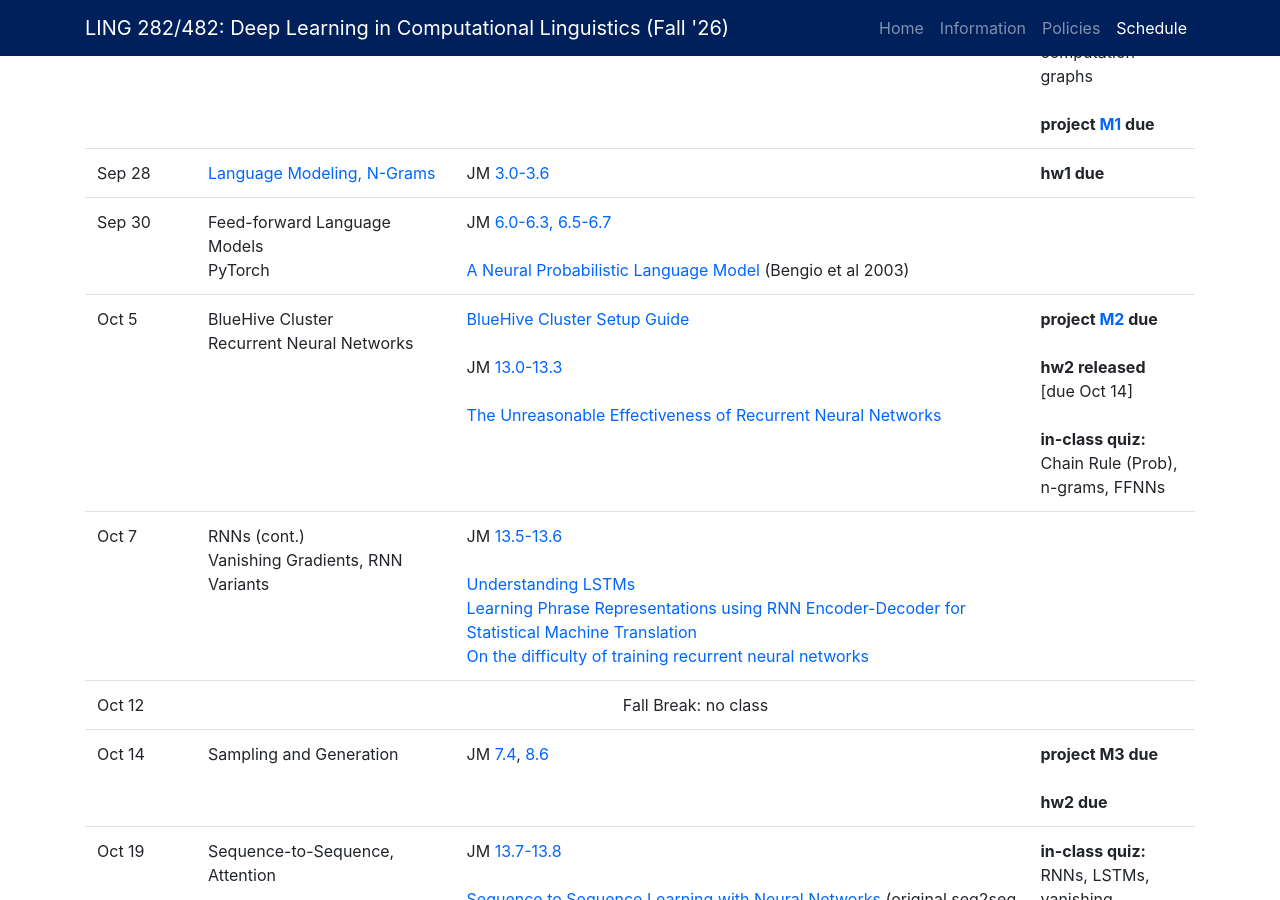
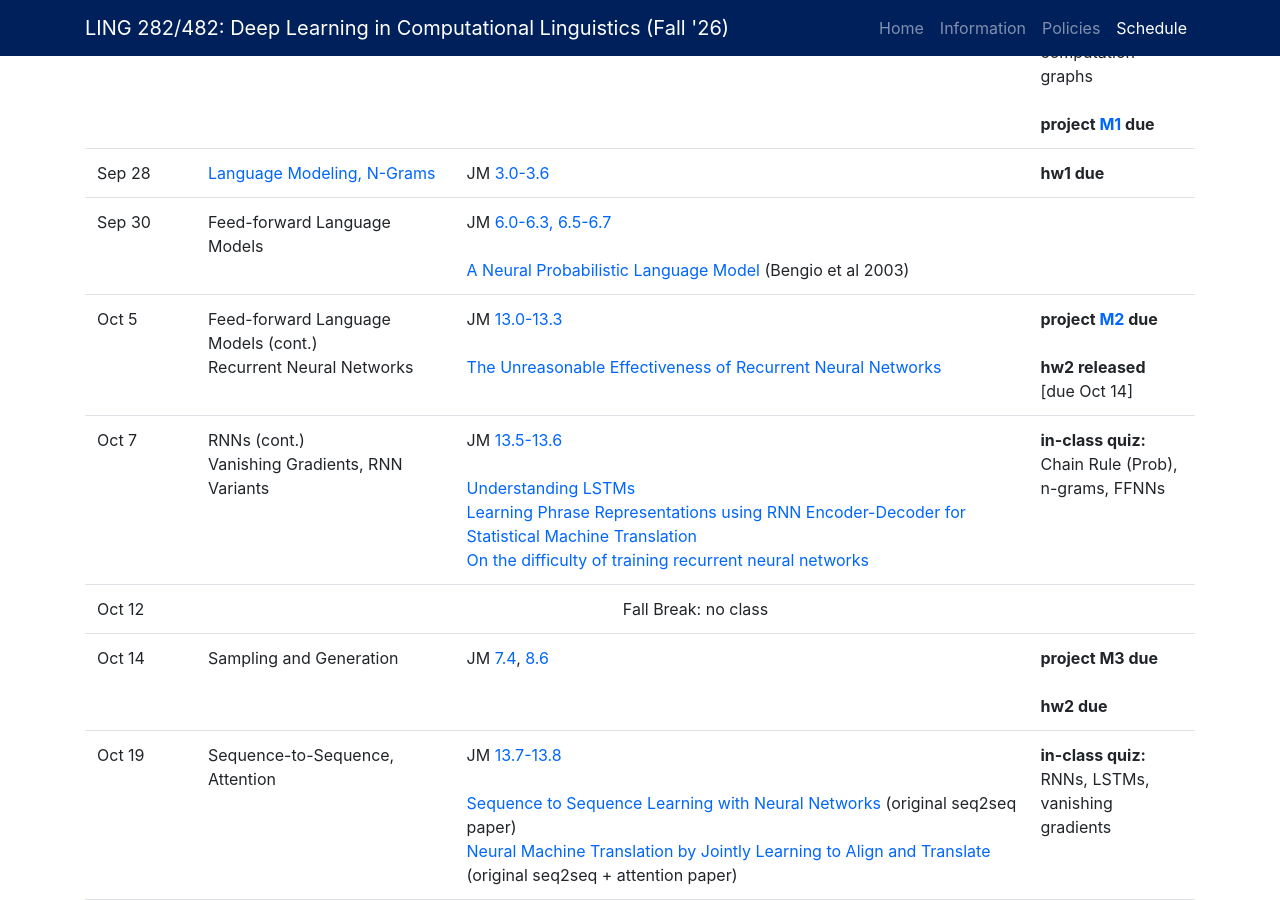
Before and after one commit to cmdowney88/cmdowney88.github.io, a Jekyll site: the page teaching/ling282/fall26/index.html, which Jekyll copies as it is, in a window 1280 px wide and 900 px high, scrolled down 3899 px. Built offline with Jekyll 4.4.1, drawn with Linux system fonts in a browser that asks for light colours.

Commit message:
ling282: reorganize Oct schedule — remove PyTorch/BlueHive from topics, move quiz to Oct 7

```diff
--- a/teaching/ling282/fall26/index.html
+++ b/teaching/ling282/fall26/index.html
@@ -370,7 +370,6 @@
 								<td>Sep 30</td>
 								<td>
 									Feed-forward Language Models
-									<br>PyTorch
 								</td>
 								<td>
 									JM <a href="https://web.stanford.edu/~jurafsky/slp3/6.pdf" target="_blank">6.0-6.3, 6.5-6.7</a>
@@ -382,12 +381,10 @@
 							<tr>
 								<td>Oct 5</td>
 								<td>
-									BlueHive Cluster
+									Feed-forward Language Models (cont.)
 									<br>Recurrent Neural Networks
 								</td>
 								<td>
-									<a href="../../../guides/cluster-setup/" target="_blank">BlueHive Cluster Setup Guide</a>
-									<br /><br />
 									JM <a href="https://web.stanford.edu/~jurafsky/slp3/13.pdf" target="_blank">13.0-13.3</a>
 									<br /><br />
 									<a href="http://karpathy.github.io/2015/05/21/rnn-effectiveness/" target="_blank">The Unreasonable Effectiveness of Recurrent Neural Networks</a>
@@ -417,7 +412,9 @@
 									<br />
 									<a href="http://proceedings.mlr.press/v28/pascanu13.html" target="_blank">On the difficulty of training recurrent neural networks</a>
 								</td>
-								<td></td>
+								<td>
+									<strong>in-class quiz:</strong> Chain Rule (Prob), n-grams, FFNNs
+								</td>
 							</tr>
 							<tr>
 								<td>Oct 12</td>
```
Also changed, not shown: other parts of teaching/ling282/fall26/index.html (+0 -2 lines).
